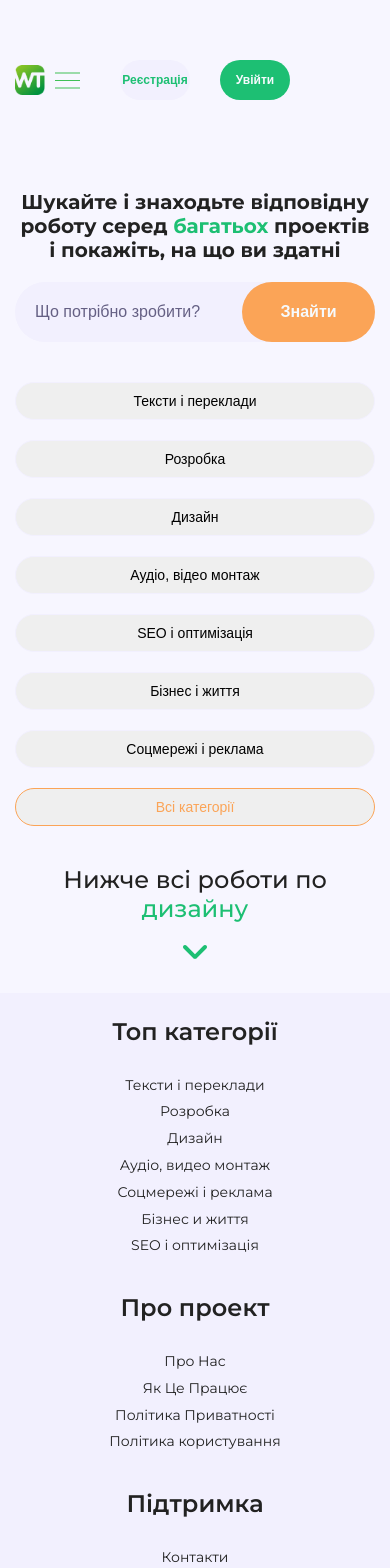
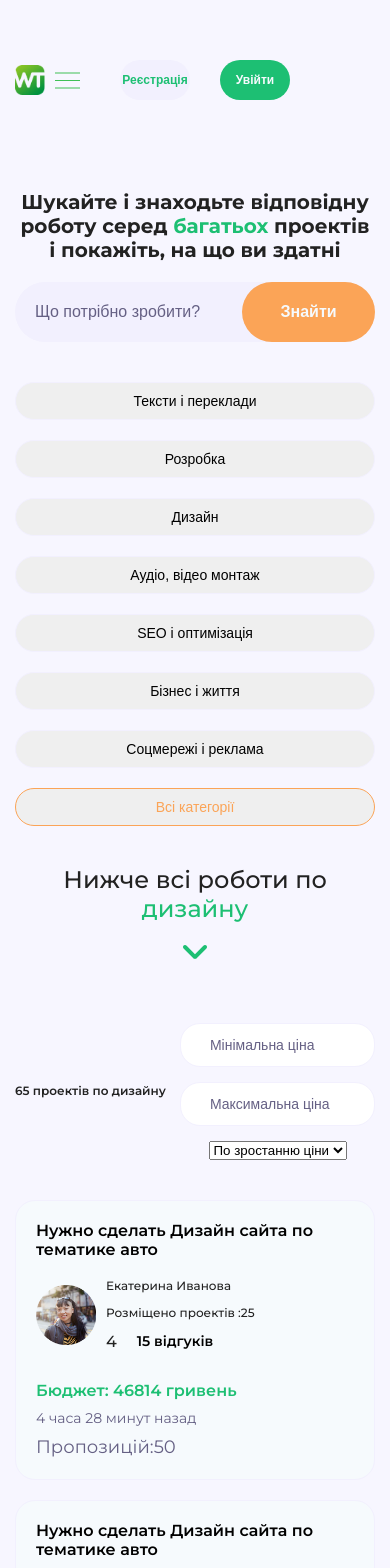
Before and after one commit to Pazhiloi/freelance-marketplace, a React (Create React App) app: page /market in a window 390 px wide. Shown: the top 1568 px of the page. Built offline with nearby package versions, Linux system fonts and the light colour scheme.

Commit message:
code markup and style jobs section and market page

```diff
--- a/src/app/components/screens/market/Market.tsx
+++ b/src/app/components/screens/market/Market.tsx
@@ -1,10 +1,12 @@
 import React, { FC } from 'react';
 import MarketTop from '../../sections/MarketTop/MarketTop';
+import Jobs from '../../sections/Jobs/Jobs';
 
 const Market: FC = () => {
   return (
     <div className='container'>
       <MarketTop/>
+      <Jobs/>
     </div>
   );
 };
--- /dev/null
+++ b/src/app/components/sections/Jobs/Jobs.module.scss
@@ -0,0 +1,73 @@
+.section{
+  padding: 30px 0;
+}
+.top{
+  display: flex;
+  align-items: center;
+  justify-content: space-between;
+  margin-bottom: 40px;
+}
+.left{
+  font-weight: 600;
+  font-size: 24px;
+}
+.jobs{
+  margin-bottom: 40px;
+}
+
+.loadMore{
+  display: flex;
+  justify-content: center;
+}
+.button{
+  padding: 16px 48px;
+  font-weight: 600;
+  font-size: 18px;
+  color: #1dbf73;
+  border: 1px solid #1DBF73;
+}
+
+@media(max-width: 950px){
+  .left{
+    font-size: 16px;
+  }
+  .right{
+    > div{
+      flex-direction: column;
+      >div{
+        flex-direction: column;
+        >input{
+          margin-bottom: 15px;
+        }
+        >span{
+          display: none;
+        }
+      }
+      > select{
+        margin-left: 0;
+      }
+    }
+  }
+}
+
+@media(max-width: 500px){
+  .left{
+    font-size: 12px;
+  }
+  .button{
+    font-size: 16px;
+  }
+}
+
+@media(max-width: 370px){
+  .right{
+    >div{
+      >div{
+        >input{
+          font-size: 12px;
+          padding: 21px 10px;
+        }
+      }
+    }
+  }
+}
--- /dev/null
+++ b/src/app/components/sections/Jobs/Jobs.tsx
@@ -0,0 +1,53 @@
+import React, { FC } from 'react';
+import s from'./Jobs.module.scss'
+import Filters from '../../ui/Filters/Filters';
+import { works } from '../../../data/data';
+import Job from '../../ui/Job/Job';
+import Button from '../../ui/Button/Button';
+const Jobs: FC = () => {
+  return (
+    <section className={s.section}>
+      <div className={s.top}>
+        <div className={s.left}>65 проектів по дизайну</div>
+        <div className={s.right}>
+          <Filters />
+        </div>
+      </div>
+
+      <div className={s.jobs}>
+        {works.map(
+          ({
+            id,
+            title,
+            price,
+            name,
+            img,
+            projects,
+            rating,
+            reviews,
+            uploaded,
+            offers,
+          }) => (
+            <Job
+              key={id}
+              title={title}
+              price={price}
+              name={name}
+              img={img}
+              projects={projects}
+              rating={rating}
+              reviews={reviews}
+              uploaded={uploaded}
+              offers={offers}
+            />
+          )
+        )}
+      </div>
+      <div className={s.loadMore}>
+        <Button className={s.button}>Завантажити більше</Button>
+      </div>
+    </section>
+  );
+};
+
+export default Jobs;
--- /dev/null
+++ b/src/app/components/ui/Filters/Filters.module.scss
@@ -0,0 +1,33 @@
+.wrapper,
+.inputs {
+  display: flex;
+  align-items: center;
+}
+.inputs {
+  > span {
+    margin: 0 8px;
+    font-size: 14px;
+    font-weight: 400;
+  }
+}
+.input {
+  max-width: 195px;
+  width: 100%;
+  height: 42px;
+  font-weight: 400;
+  font-size: 14px;
+  padding: 21px 25px;
+  border: 1px solid #f2f0fe;
+  border-radius: 20px;
+  outline: 0;
+  &::placeholder{
+    color: #656084;
+  }
+}
+select {
+  margin-left: 30px;
+}
+.option {
+  font-weight: 600;
+  font-size: 18px;
+}
--- /dev/null
+++ b/src/app/components/ui/Filters/Filters.tsx
@@ -0,0 +1,23 @@
+import React, { FC } from 'react';
+import s from "./Filters.module.scss";
+const Filters: FC = () => {
+  return (
+    <div className={s.wrapper}>
+      <div className={s.inputs}>
+        <input placeholder=' Мінімальна ціна' type="text" className={s.input} />
+        <span>—</span>
+        <input placeholder=' Максимальна ціна' type="text" className={s.input} />
+      </div>
+      <select className={s.select}>
+        <option value="" className={s.option}>
+          По зростанню ціни
+        </option>
+        <option value="" className={s.option}>
+          По спаданню ціни
+        </option>
+      </select>
+    </div>
+  );
+};
+
+export default Filters;
--- /dev/null
+++ b/src/app/components/ui/Job/Job.module.scss
@@ -0,0 +1,130 @@
+.item {
+  max-width: 1320px;
+  width: 100%;
+  padding: 20px;
+  background: #f6fafd;
+  border: 1px solid #f2f0fe;
+  border-radius: 20px;
+  display: flex;
+  justify-content: space-between;
+  &:not(:last-child) {
+    margin-bottom: 40px;
+  }
+}
+
+.title,
+.price {
+  font-weight: 600;
+  font-size: 24px;
+}
+
+.title {
+  margin-bottom: 20px;
+  color: #000;
+}
+
+.userWrapper {
+  display: flex;
+  align-items: center;
+}
+.img {
+  width: 120px;
+  height: 120px;
+}
+.info {
+  margin-left: 20px;
+}
+.name,
+.projects {
+  font-size: 18px;
+  margin-bottom: 12px;
+}
+.ratingWrapper {
+  display: flex;
+  align-items: center;
+}
+.reviews {
+  font-weight: 600;
+  font-size: 14px;
+  margin-left: 20px;
+  color: #000;
+}
+.right,
+.priceWrapper {
+  display: flex;
+  flex-direction: column;
+  align-items: flex-end;
+}
+
+.right {
+  justify-content: space-between;
+}
+
+.price {
+  margin-bottom: 10px;
+  color: #1dbf73;
+}
+.uploaded,
+.offers {
+  font-weight: 400;
+  color: #656084;
+}
+
+.uploaded {
+  font-size: 14px;
+}
+.offers {
+  font-size: 18px;
+}
+
+@media (max-width: 1100px) {
+  .price,
+  .title {
+    font-size: 16px;
+  }
+}
+
+@media (max-width: 720px) {
+  .item{
+    &:not(:last-child){
+      margin-bottom: 20px;
+    }
+  }
+  .name,
+  .projects {
+    font-size: 14px;
+  }
+  .info {
+    margin-left: 10px;
+  }
+  .img {
+    width: 60px;
+    height: 60px;
+  }
+  .item{
+    flex-direction: column;
+  }
+  .left{
+    margin-bottom: 30px;
+  }
+  .right{
+    flex-direction: row;
+  }
+  .priceWrapper{
+   align-items: flex-start;
+  }
+}
+
+@media(max-width: 500px){
+  .priceWrapper{
+    margin-bottom: 10px;
+  }
+  .right{
+    flex-direction: column;
+    align-items: flex-start;
+  }
+  .name,
+  .projects{
+    font-size: 12px;
+  }
+}
--- /dev/null
+++ b/src/app/components/ui/Job/Job.tsx
@@ -0,0 +1,54 @@
+import React, { FC } from 'react';
+import s from "./Job.module.scss";
+interface IJob {
+  title: string;
+  price: number;
+  name: string;
+  img: string;
+  projects: number;
+  rating: number;
+  reviews: number;
+  uploaded: string;
+  offers: number;
+}
+const Job: FC<IJob> = ({
+  title,
+  price,
+  name,
+  img,
+  projects,
+  rating,
+  reviews,
+  uploaded,
+  offers,
+}) => {
+  return (
+    <div className={s.item}>
+      <div className={s.left}>
+        <div className={s.title}>{title}</div>
+        <div className={s.userWrapper}>
+          <img src={img} alt={name} className={s.img} />
+          <div className={s.info}>
+            <div className={s.name}>{name}</div>
+            <div className={s.projects}>Розміщено проектів :{projects}</div>
+            <div className={s.ratingWrapper}>
+              <div className={s.rating}>{rating}</div>
+              <div className={s.reviews}>{reviews} відгуків</div>
+            </div>
+          </div>
+        </div>
+      </div>
+      <div className={s.right}>
+        <div className={s.priceWrapper}>
+          <div className={s.price}>Бюджет: {price} гривень</div>
+          <div className={s.uploaded}>{uploaded}</div>
+        </div>
+        <div className={s.offers}>
+         Пропозицій:{offers}
+        </div>
+      </div>
+    </div>
+  );
+};
+
+export default Job;
--- a/src/app/data/data.ts
+++ b/src/app/data/data.ts
@@ -24,6 +24,7 @@ import instagram from "../assets/images/instagram.svg";
 import linkedin from "../assets/images/linkedin.svg";
 import menu from "../assets/images/menu.svg";
 import introduce from "../assets/images/introduce.jpg";
+import { works } from "./works";
 
 const topWorkers = [
   {
@@ -264,7 +265,9 @@ const followImages = [
   },
 ];
 
+
 export {
+  works,
   topWorkers,
   actualWorks,
   introduce,
--- /dev/null
+++ b/src/app/data/works.ts
@@ -0,0 +1,25 @@
+import { user6 } from "./usersImages";
+
+const works: any[] = []
+
+for (let i = 0; i < 5; i++) {
+const work = {
+  id: i + 1,
+  title: "Нужно сделать Дизайн сайта по тематике авто",
+  price: Math.floor(Math.random() * 50000),
+  name: "Екатерина Иванова",
+  img: user6,
+  projects: 25,
+  rating: 4,
+  reviews: 15,
+  uploaded: "4 часа 28 минут назад",
+  offers: 50,
+};
+
+works.push(work);
+
+}
+
+export {
+  works
+}
```
